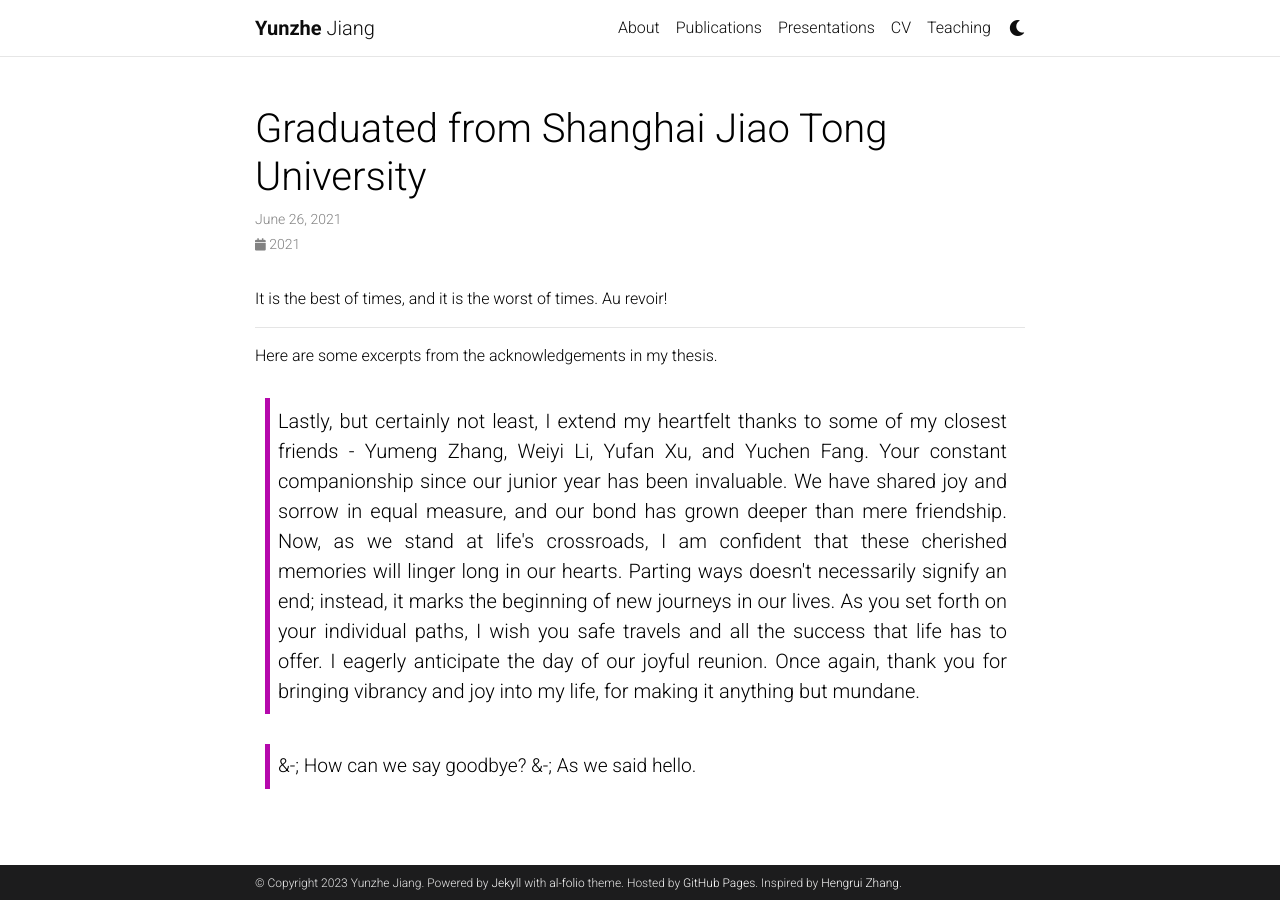
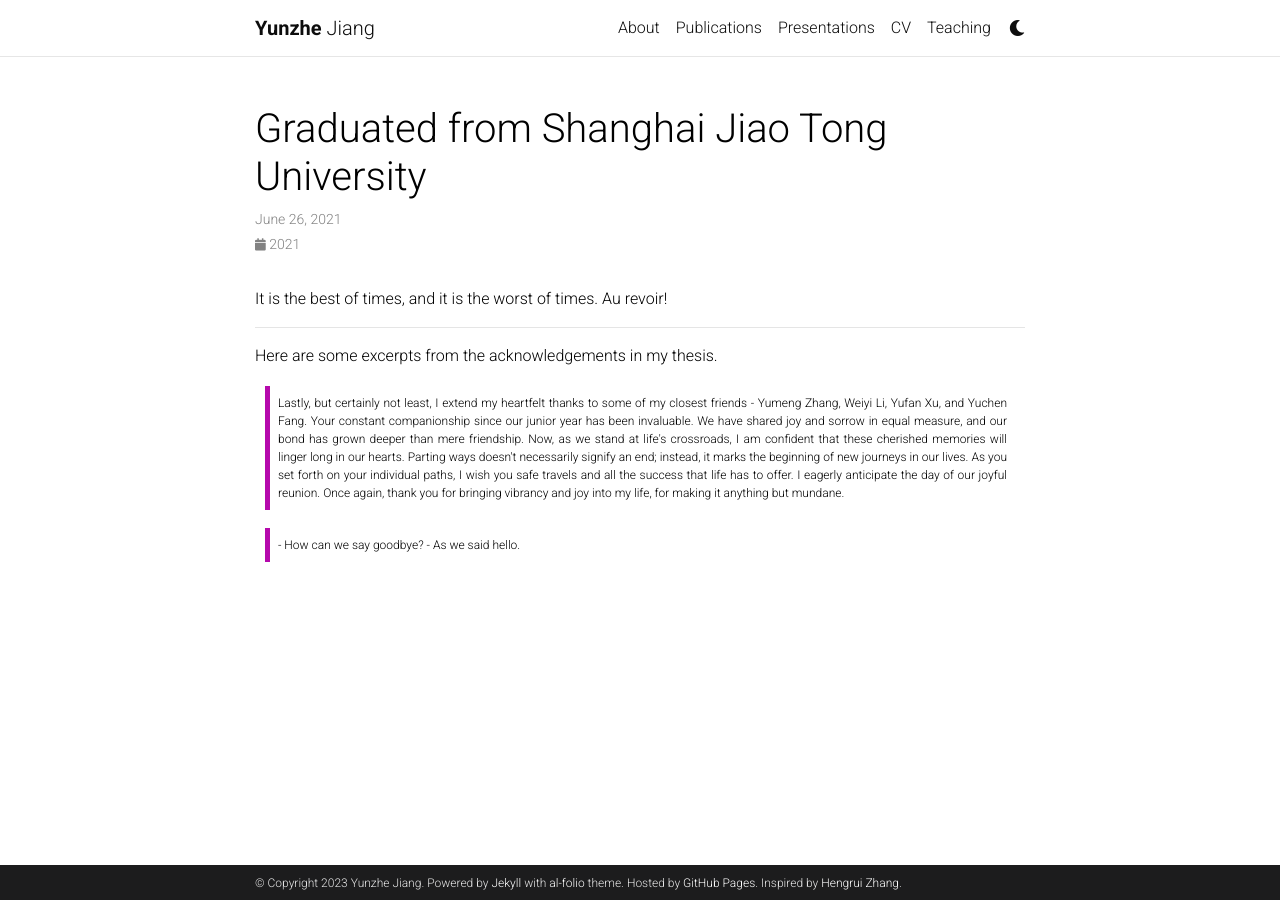
Before and after one commit to yzJiang9/yzJiang9.github.io, a Jekyll site: the page built from _news/graduation.md, in a window 1280 px wide. Built offline with Jekyll 4.4.1, drawn with Linux system fonts in a browser that asks for light colours; comment, search, counter and statistics services are not loaded; a style sheet for code colours, icons or effects is not loaded.

Commit message:
Update graduation.md

```diff
--- a/_news/graduation.md
+++ b/_news/graduation.md
@@ -12,12 +12,12 @@ It is the best of times, and it is the worst of times. Au revoir!
 
 Here are some excerpts from the acknowledgements in my thesis.
 
-<blockquote style="text-align: justify; font-size: 20px;">
+<blockquote style="text-align: justify; font-size: 12px;">
 Lastly, but certainly not least, I extend my heartfelt thanks to some of my closest friends - Yumeng Zhang, Weiyi Li, Yufan Xu, and Yuchen Fang. Your constant companionship since our junior year has been invaluable. We have shared joy and sorrow in equal measure, and our bond has grown deeper than mere friendship. Now, as we stand at life's crossroads, I am confident that these cherished memories will linger long in our hearts. Parting ways doesn't necessarily signify an end; instead, it marks the beginning of new journeys in our lives. As you set forth on your individual paths, I wish you safe travels and all the success that life has to offer. I eagerly anticipate the day of our joyful reunion. Once again, thank you for bringing vibrancy and joy into my life, for making it anything but mundane.
  </blockquote>
 
 
-<blockquote>
-&-; How can we say goodbye?
-&-; As we said hello.
+<blockquote style="text-align: justify; font-size: 12px;">
+- How can we say goodbye?
+- As we said hello.
 </blockquote>
```
